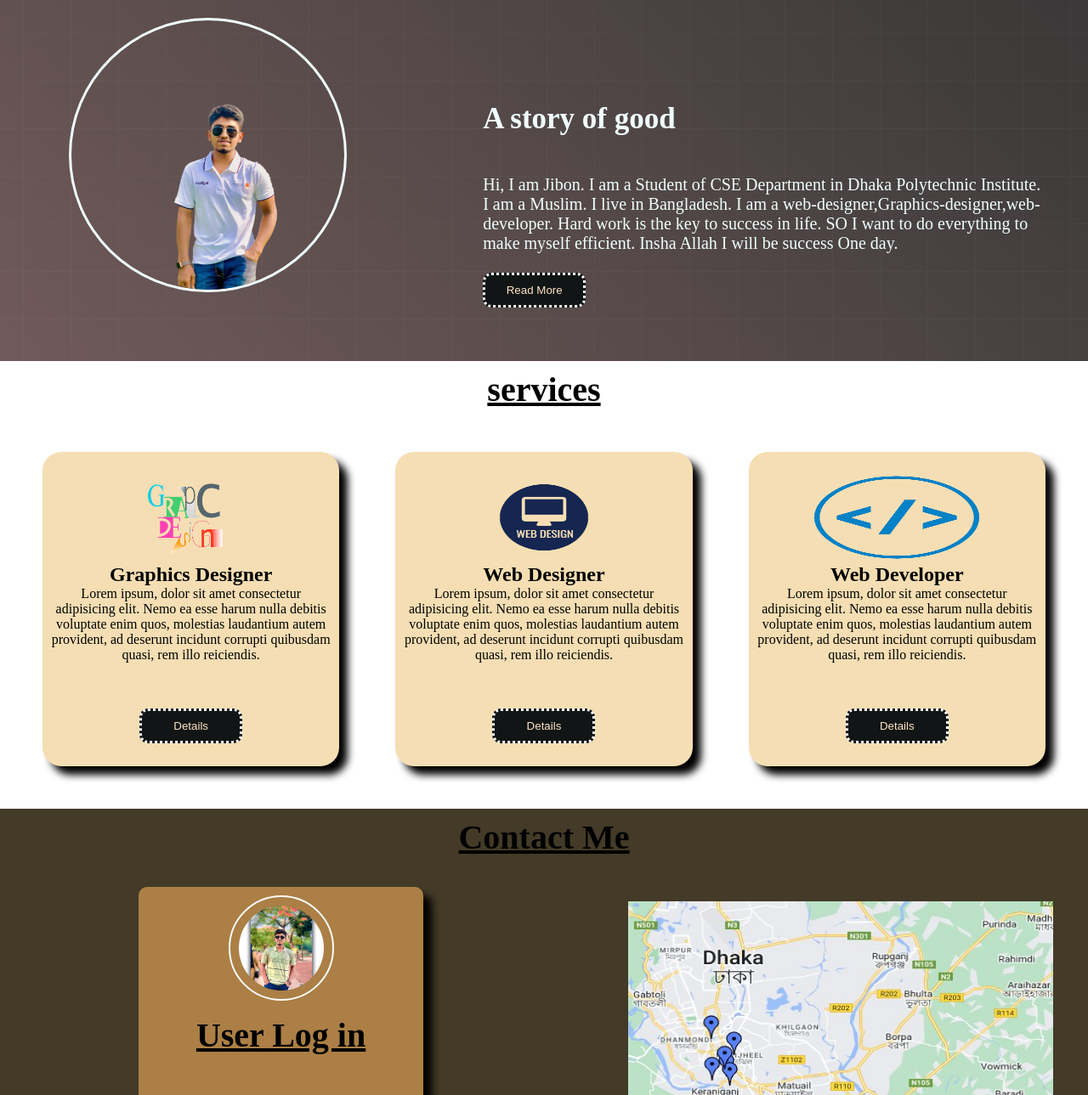
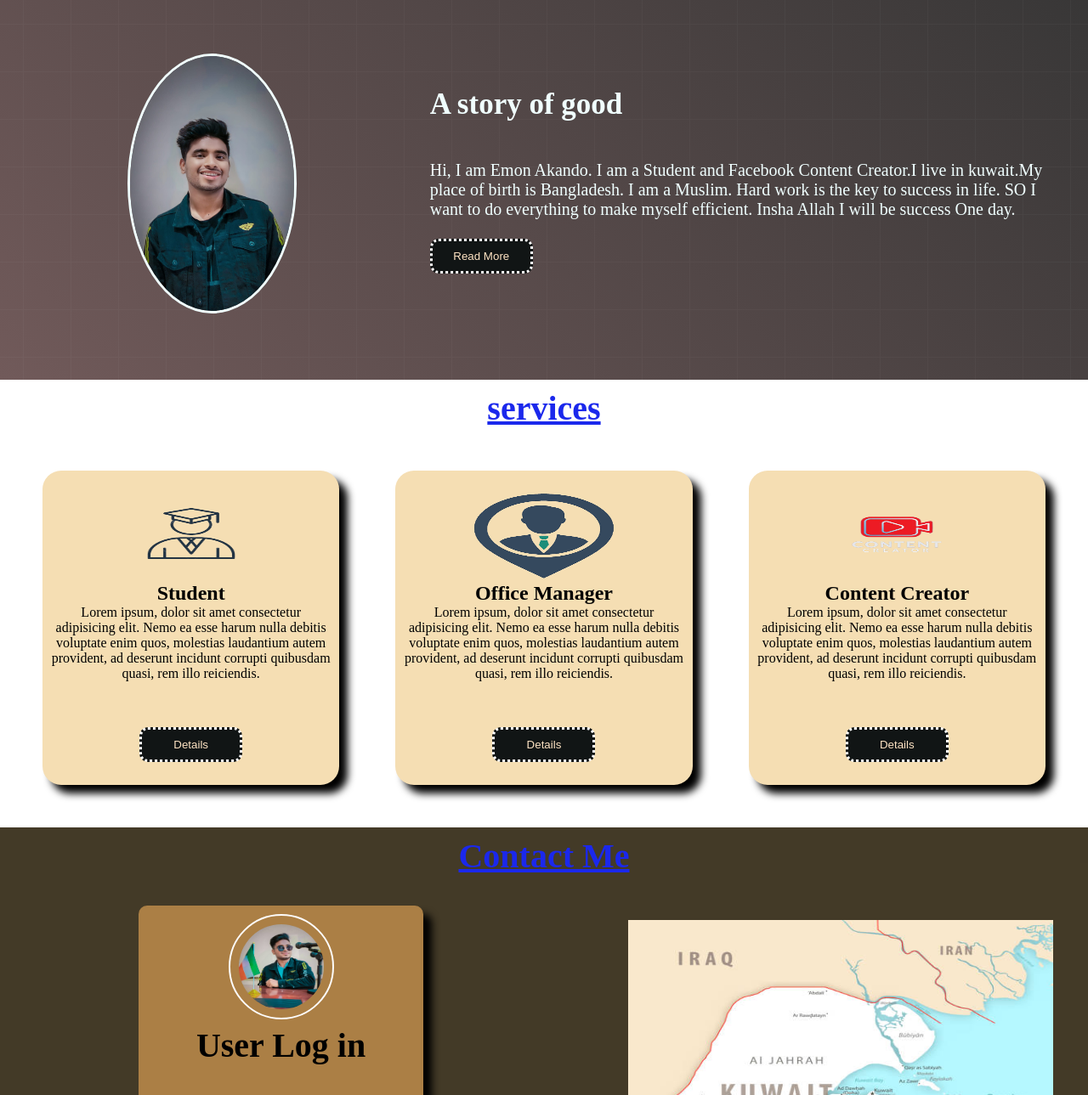
Before and after one commit to mdjibon559722/programing-hero-1st-project, a plain HTML site: page index.html in a window 1280 px wide. Shown: the part 763-2052 px from the top of the page at 85% size. Drawn offline with Linux system fonts and the light colour scheme.

Commit message:
updated-1

```diff
--- a/index.html
+++ b/index.html
@@ -10,7 +10,7 @@
 <body>
     <nav>
         <div class="logo">
-            <h1><span>J</span>ibon</h1>
+            <h1><span><sup>E</sup></span>mon</h1>
         </div>
         <div class="list">
             <ul>
@@ -26,16 +26,16 @@
     <!-- About -->
     <section id="home" class="home">
        <div class="home-content">
-           <h1>Hi, I am Jibon Akando</h1>
+           <h1>Hi, I am Emon Akando</h1>
 
            <div class="text">
                 <h3>I am a </h3>
-                <h3>Student,Web-designer,Graphics-designer</h3>
+                <h3>Student, Office Manager, Content Creator</h3>
            </div>
 
            <div class="email-info">
             <h5>Email:</h5>
-            <span>mdjibonakando559722@gmail.com</span>
+            <span>emonakondo68255101@gmail.com</span>
          </div>
          <br>
 
@@ -45,7 +45,7 @@
        </div>
 
        <div class="img-box">
-        <img src="Images/jibon.png" alt="">
+        <img src="Images/emon1.png" alt="">
     </div>
 
     </section>
@@ -60,12 +60,12 @@
     <div class="about-sec">
 
 
-            <img src="images/jibon2.png" alt="">
+            <img src="images/emon2.jpg" alt="">
 
         <div>
                 <div class="about-text">
                     <h3>A story of good</h3> <br><br>
-                <p>Hi, I am Jibon. I am a Student of CSE Department in Dhaka Polytechnic Institute. I am a Muslim. I live in Bangladesh. I am a web-designer,Graphics-designer,web-developer. Hard work is the key to success in life. SO I want to do everything to make myself efficient. Insha Allah I will be success One day.</p> <br>
+                <p>Hi, I am Emon Akando. I am a Student and Facebook Content Creator.I live in kuwait.My place of birth is Bangladesh. I am a Muslim. Hard work is the key to success in life. SO I want to do everything to make myself efficient. Insha Allah I will be success One day.</p> <br>
 
                     <button>Read More</button>
 
@@ -80,26 +80,26 @@
 
         <div class="menu-item">
        <div class="services">
-        <img src="images/graphis.png" alt="">
-        <h1>Graphics Designer</h1>
+        <img src="images/student.png" alt="">
+        <h1>Student</h1>
         <p>Lorem ipsum, dolor sit amet consectetur adipisicing elit. Nemo ea esse harum nulla debitis voluptate enim quos, molestias laudantium autem provident, ad deserunt incidunt corrupti quibusdam quasi, rem illo reiciendis.</p> <br><br><br>
 
         <button>Details</button>
        </div>
 
        <div class="services">
-        <img src="images/web-devlop (4).png" alt="">
+        <img src="images/manager.png" alt="">
 
-        <h1>Web Designer</h1>
+        <h1>Office Manager</h1>
         <p>Lorem ipsum, dolor sit amet consectetur adipisicing elit. Nemo ea esse harum nulla debitis voluptate enim quos, molestias laudantium autem provident, ad deserunt incidunt corrupti quibusdam quasi, rem illo reiciendis.</p><br><br><br>
 
         <button>Details</button>
        </div>
 
        <div class="services">
-        <img src="images/web-devlop (2).png" alt="">
+        <img src="images/content.png" alt="">
 
-        <h1>Web Developer</h1>
+        <h1>Content Creator</h1>
         <p>Lorem ipsum, dolor sit amet consectetur adipisicing elit. Nemo ea esse harum nulla debitis voluptate enim quos, molestias laudantium autem provident, ad deserunt incidunt corrupti quibusdam quasi, rem illo reiciendis.</p><br><br><br>
 
 
@@ -112,8 +112,8 @@
         <h4>Contact Me</h4>
         <div class="contact-menu">
             <div class="log-in">
-                <img src="Images/Images.jpg" alt="" >
-                <h4>User Log in</h4>
+                <img src="Images/emon3.jpg" alt="" >
+                <h6>User Log in</h6>
 
                 <input type="email" name="email" id="email" placeholder="Email address">
                  <br> <br> <br>
@@ -126,7 +126,7 @@
             </div>
 
            <div class="map">
-              <img src="images/map.jpeg" alt="">
+              <img src="images/istockphoto-1406899833-612x612.jpg" alt="">
            </div>
         </div>
     </section>
@@ -136,9 +136,10 @@
 
         <div class="end">
            <ul>
-             <li>Phone: +8801894076152</li>
-             <li>Tejgaon-1208,Dhaka</li>
-             <li>Dhaka,Bangladesh</li>
+             <li>Phone: +965 6038 8548</li>
+             <li>kuwait-city,Kuwait</li>
+             <li>emonakondo68255101@gmail.com
+            </li>
            </ul>
 
 
--- a/style.css
+++ b/style.css
@@ -36,6 +36,10 @@ nav{
     color: blanchedalmond;
 }
 
+.list ul li a:hover{
+   color: aqua;
+   transition: 0.5s;
+}
 /* about */
 
 .home{
@@ -116,25 +120,22 @@ img{
 }
 
 .about-sec img {
-  padding-top: 17px;
-  padding-left: 20px;
-  padding: -29px;
-  position: relative;
-  align-items: center;
+
   border: 3px solid;
   border-radius: 50%;
-    border-top-left-radius: 50%;
-    border-top-right-radius: 50%;
-    border-bottom-right-radius: 50%;
-    border-bottom-left-radius: 50%;
-  border-top: -44px;
+
   margin: 31px;
+
   width: 302px;
   height: 300px;
+  margin: 28px;
+  margin-left: 100px;
+  padding-top: 0;
+  width: 400px;
 }
 
 .about-text{
-    padding-top: 130px;
+    padding-top: 68px;
     font-size: 20px;
   }
 
@@ -174,6 +175,7 @@ img{
   font-size: 40px;
   padding-top: 10px;
   text-decoration: underline;
+  color: #1b28ec;
 }
 
 /* contact */
@@ -207,13 +209,14 @@ img{
   margin-top: 10px;
   padding: 10px;
 }
-.log-in h4 {
+.log-in h6 {
     text-align: center;
     font-size: 40px;
     padding-top: -28px;
     padding-bottom: -39px;
     margin-top: 3px;
     margin-bottom: 50px;
+
   }
 
   .log-in input{
@@ -234,6 +237,7 @@ img{
    footer{
     background-color: #111515;
     color: wheat;
+    margin-top: -23px;
    }
     footer .end {
       display: flex;
```
Also changed, not shown: images/content.png (added), images/emon1.png (added), images/emon2.jpg (added), images/emon3.jpg (added), images/istockphoto-1406899833-612x612.jpg (added), images/manager.png (added), images/nav2.png (added), images/sales (3).png (added), images/student.png (added).
